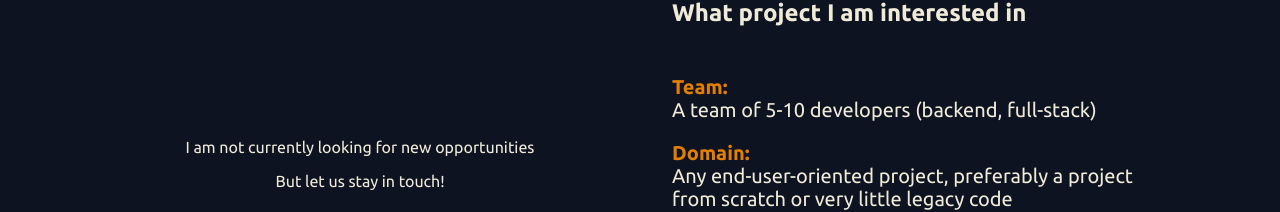
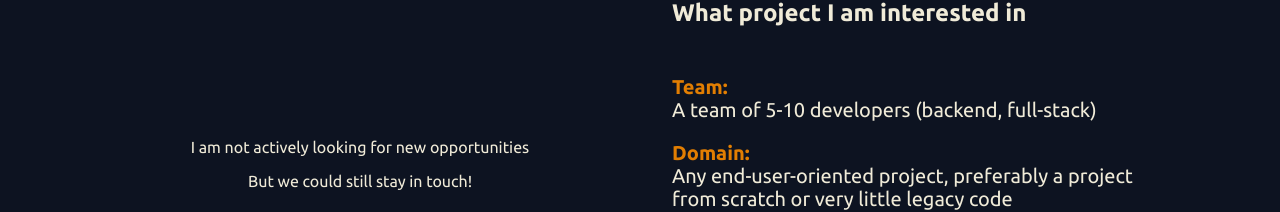
Before and after one commit to ikushlianski/ilya-online-nextjs, a Next.js app: page / in a window 1280 px wide. Shown: the part 929-1141 px from the top of the page. Built offline with nearby package versions, Linux system fonts and the light colour scheme.

Commit message:
Fix grammatic mistake
Signed-off-by: Ilya Kushlianski <kushliansky@gmail.com>

```diff
--- a/src/components/CV/CVBody.js
+++ b/src/components/CV/CVBody.js
@@ -39,7 +39,7 @@ export const CVBody = ({ jobs, education }) => {
               <b>Frontend:</b> Javascript, Typescript, React, Redux,
               Thunks/Sagas, Redux Toolkit, RTK Query; GraphQL (Apollo), Next.js.
               CSS (Flexbox, Styled Components, some Grid, BEM), preprocessors
-              and UI libs. Micro frontend experience;
+              and UI libs. Some micro frontend experience;
             </p>
             <p>
               <b>Dev Tools:</b> Jest, React Testing Library, Cypress; Git,
@@ -89,8 +89,8 @@ export const CVBody = ({ jobs, education }) => {
                 </p>
                 <p>
                   I work hard to produce clean and maintainable code, while
-                  always keeping in mind about the architectural side of things
-                  and the application in its entirety (backend and front-end).
+                  always keeping in mind the architectural side of things and
+                  the application in its entirety (backend and front-end).
                   Trying to stay on top of latest dev trends, I understand that
                   knowing the fundamentals is always paramount.
                 </p>
--- a/src/components/FrontPage/HireMe.js
+++ b/src/components/FrontPage/HireMe.js
@@ -26,8 +26,8 @@ export const HireMe = ({ lookingForJob }) => {
         </>
       ) : (
         <div className="HireMe__Unavailable">
-          <p>I am not currently looking for new opportunities</p>
-          <p>But let us stay in touch!</p>
+          <p>I am not actively looking for new opportunities</p>
+          <p>But we could still stay in touch!</p>
         </div>
       )}
 
```
